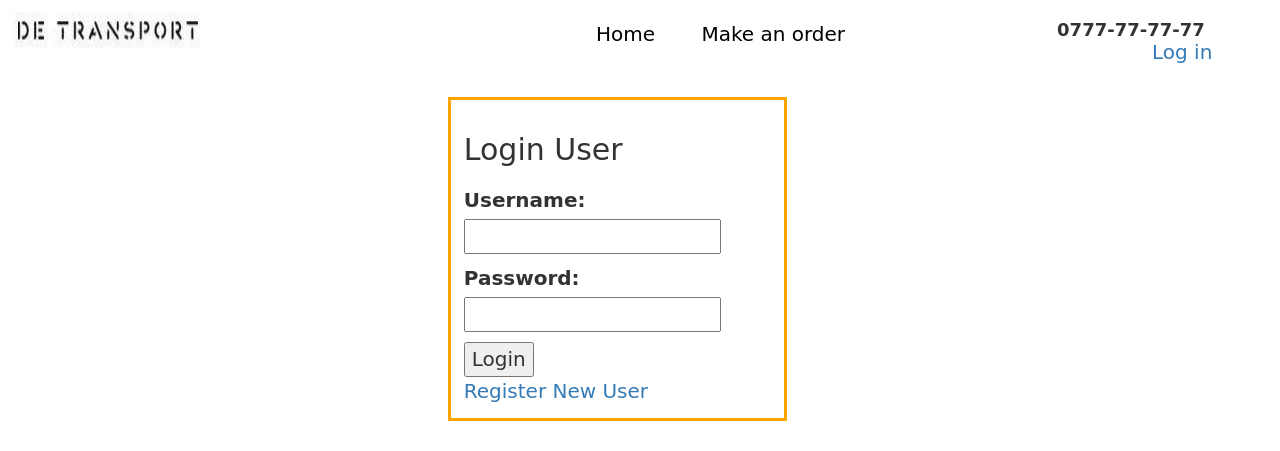
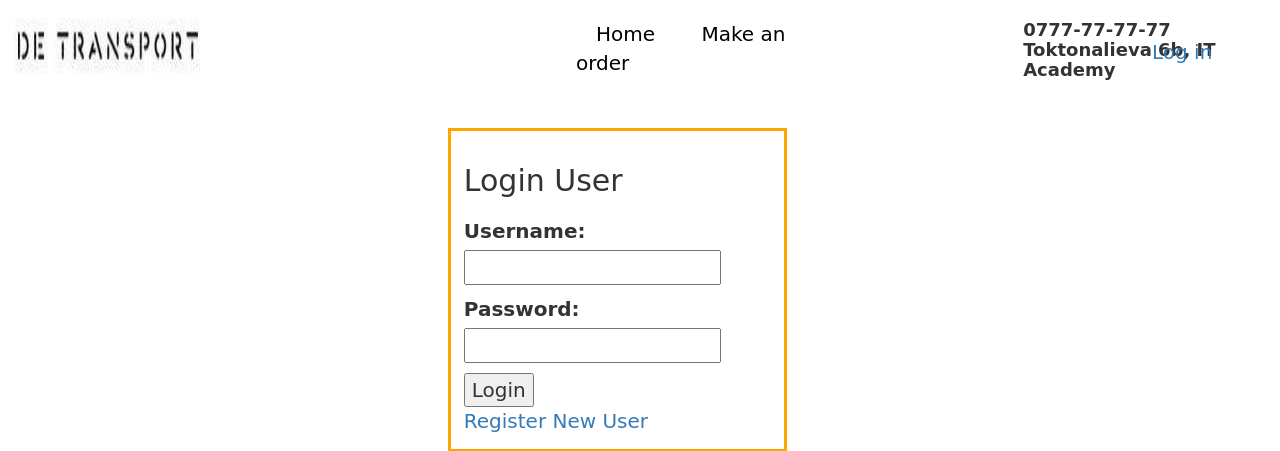
Before and after one commit to Esen9248/DE-transport, a Django app: page /?next=/orders/ in a window 1280 px wide. Shown: the top 451 px of the page. Run offline with Django 3.2, Linux system fonts and the light colour scheme; some libraries are stand-ins or nearby versions; some web fonts are replaced.

Commit message:
register login 2

```diff
--- a/DE_project/DE_project/static/css/base.css
+++ b/DE_project/DE_project/static/css/base.css
@@ -34,7 +34,7 @@ body{
     transition: 300ms;
     color: orange;
 }
-.head_number{
+.head_info{
     margin-left: 15%;
-    margin-top: 20px;
+    margin-top: 10px;
 }
--- a/DE_project/DE_project/templates/base.html
+++ b/DE_project/DE_project/templates/base.html
@@ -33,7 +33,11 @@
         <li><a href="{% url 'user-details' request.user.users.slug %}">Profile</a></li>
         {% endif %}
       </ul>
-      <h4 class='head_number'><b>0777-77-77-77</b></h4>
+      <div class='head_info'>
+      <h4><b>0777-77-77-77<br>
+        Toktonalieva 6b, IT Academy
+      </b></h4>
+    </div>
     </header>
     {% block page_name %}
     {% endblock %}
```
